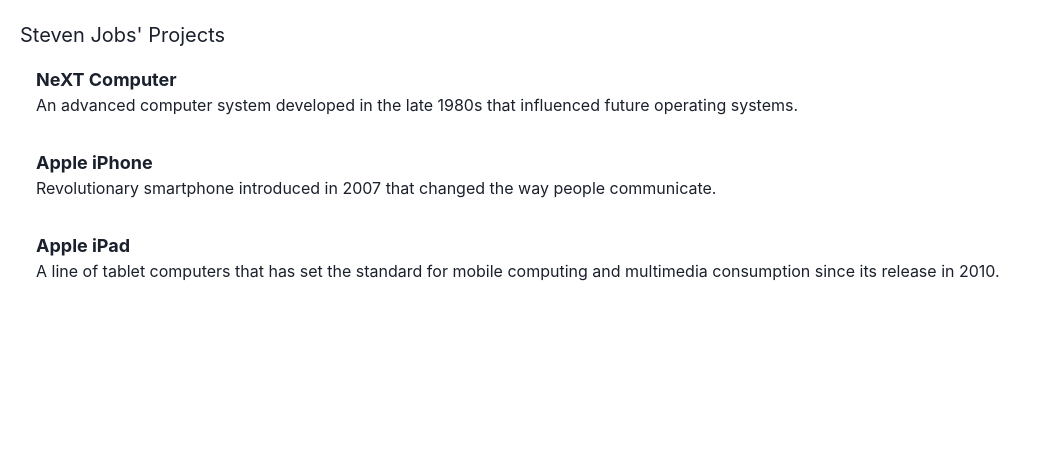
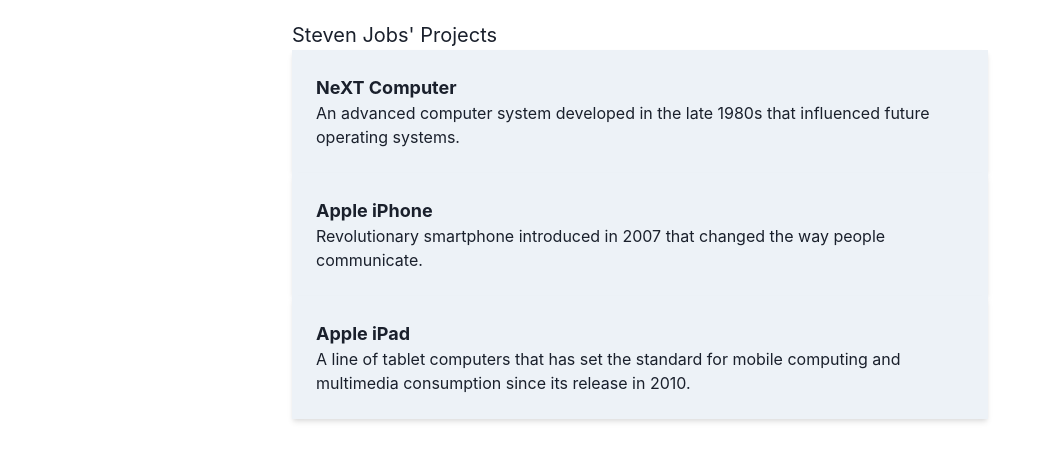
Before and after one commit to GPT-Engineer-App/website-experience, a React (Vite) app: page /projects in a window 1280 px wide. Shown: the top 460 px of the page, without its empty margins (0-1041 px from the left). Built offline with nearby package versions, Linux system fonts and the light colour scheme.

Commit message:
Enhanced the visual appeal of the Projects page by centering the content, increasing padding, adding background colors, and applying shadows to project boxes.
Prompt: 把详情页改的更加美观一些，

```diff
--- a/src/pages/Projects.jsx
+++ b/src/pages/Projects.jsx
@@ -1,29 +1,30 @@
-import React from "react";
-import { Box, Text } from "@chakra-ui/react";
+import { Container, Box, Text } from "@chakra-ui/react";
 
 function Projects() {
   return (
+    <Container maxW="container.md" centerContent>
       <Box p={5}>
         <Text fontSize="xl">Steven Jobs' Projects</Text>
-      <Box p={4}>
+        <Box p={6} bg="gray.100" boxShadow="md">
           <Text fontSize="lg" fontWeight="bold">
             NeXT Computer
           </Text>
           <Text fontSize="md">An advanced computer system developed in the late 1980s that influenced future operating systems.</Text>
         </Box>
-      <Box p={4}>
+        <Box p={6} bg="gray.100" boxShadow="md">
           <Text fontSize="lg" fontWeight="bold">
             Apple iPhone
           </Text>
           <Text fontSize="md">Revolutionary smartphone introduced in 2007 that changed the way people communicate.</Text>
         </Box>
-      <Box p={4}>
+        <Box p={6} bg="gray.100" boxShadow="md">
           <Text fontSize="lg" fontWeight="bold">
             Apple iPad
           </Text>
           <Text fontSize="md">A line of tablet computers that has set the standard for mobile computing and multimedia consumption since its release in 2010.</Text>
         </Box>
       </Box>
+    </Container>
   );
 }
 
```
Lines whose indentation alone changed are shown as unchanged.
